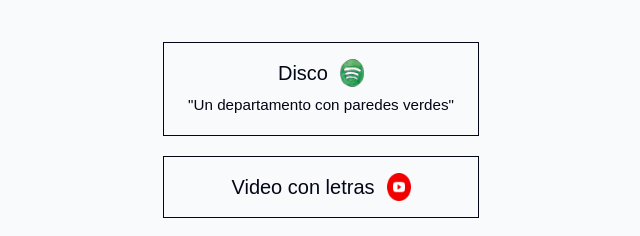
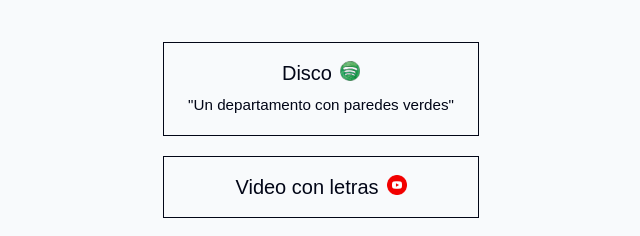
Before and after one commit to mmanna3/mandarinaextrema, a Next.js app: page /linktree in a window 1280 px wide. Shown: the part 194-430 px from the top of the page, without its empty margins (319-959 px from the left). Built offline with nearby package versions, Linux system fonts and the light colour scheme; a web font is replaced by a local one.

Commit message:
linktree: Arregla íconos medio estirados

```diff
--- a/app/(linktree)/linktree/page.tsx
+++ b/app/(linktree)/linktree/page.tsx
@@ -28,10 +28,10 @@ const Linktree = () => {
             <div className="flex flex-row justify-center">
               <p>Disco</p>
               <Image
-                className="ml-3"
+                className="ml-2 mt-[2px] w-5 h-5"
                 src={"/images/spotify.png"}
                 alt="spotify-cancion"
-                width="24"
+                width="1"
                 height="1"
               />
             </div>
@@ -50,10 +50,10 @@ const Linktree = () => {
         >
           <p className="">Video con letras</p>
           <Image
-            className="ml-3"
+            className="ml-2 mt-[2px] w-5 h-5"
             src={"/images/youtube.png"}
             alt="youtube-video"
-            width="24"
+            width="1"
             height="1"
           />
         </a>
```
